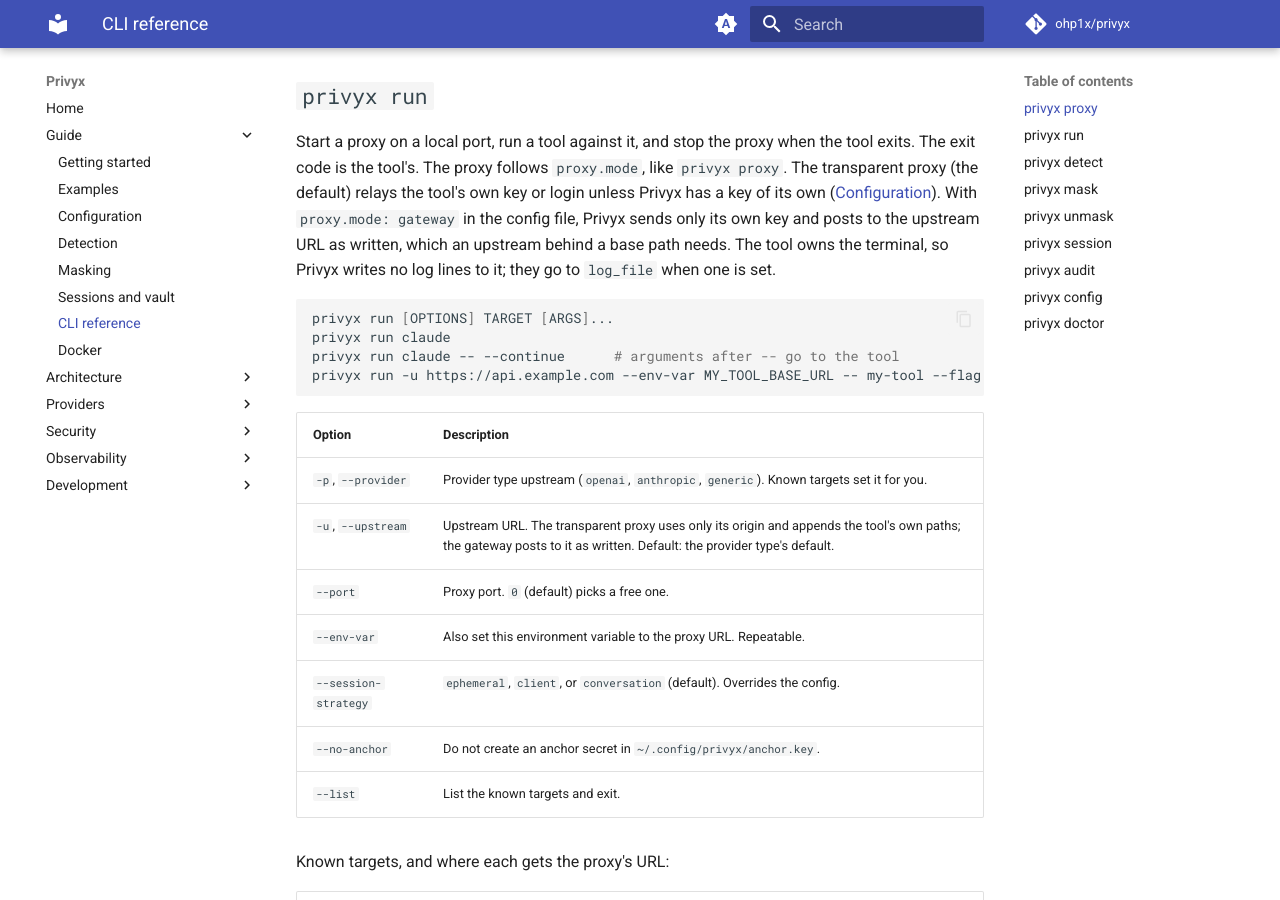
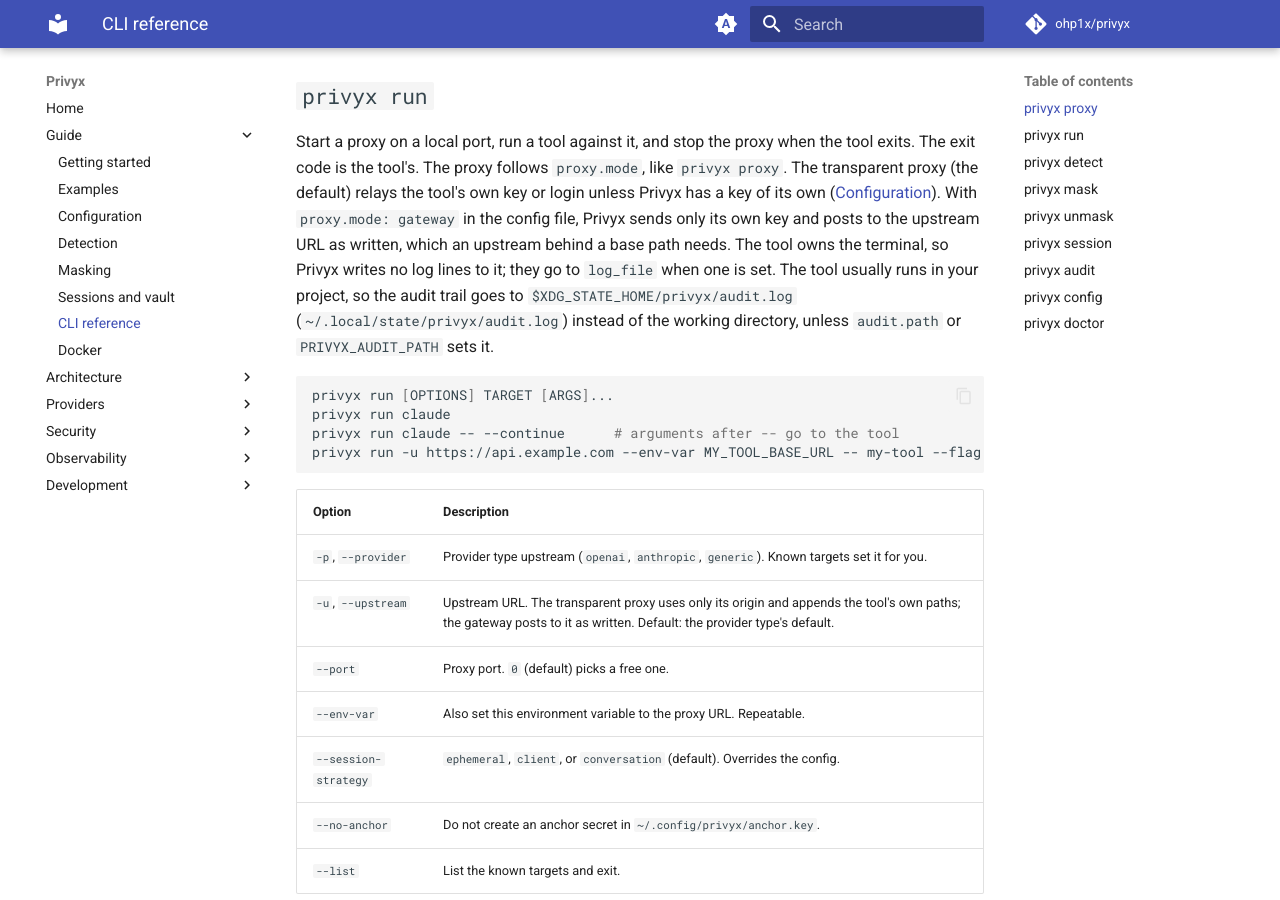
Before and after one commit to ohp1x/privyx, an MkDocs documentation site: the page built from docs/guide/cli.md, in a window 1280 px wide and 900 px high, scrolled down 1054 px. Built offline with MkDocs 1.6.1 and Material for MkDocs 9.7.7, drawn with Linux system fonts in a browser that asks for light colours; comment, search, counter and statistics services are not loaded; some of the changed text lies outside the part shown.

Commit message:
fix(cli): write privyx run's audit trail to the user's state directory
audit.path defaults to a relative privyx-audit.log, so privyx run, which
runs a tool inside the user's project, created that file in the project:
it showed up in git status, which Claude Code reads, and in a commit
wherever *.log is not ignored.

privyx run now defaults audit.path to $XDG_STATE_HOME/privyx/audit.log
(~/.local/state/privyx/audit.log), as a base_extra default like its anchor
secret, so a config file or PRIVYX_AUDIT_PATH still wins; it creates the
file's directory before opening it. privyx proxy is unchanged.

````diff
--- a/docs/guide/cli.md
+++ b/docs/guide/cli.md
@@ -39,7 +39,10 @@
 ([Configuration](configuration.md)). With `proxy.mode: gateway` in the config
 file, Privyx sends only its own key and posts to the upstream URL as written,
 which an upstream behind a base path needs. The tool owns the terminal, so
-Privyx writes no log lines to it; they go to `log_file` when one is set.
+Privyx writes no log lines to it; they go to `log_file` when one is set. The
+tool usually runs in your project, so the audit trail goes to
+`$XDG_STATE_HOME/privyx/audit.log` (`~/.local/state/privyx/audit.log`) instead
+of the working directory, unless `audit.path` or `PRIVYX_AUDIT_PATH` sets it.
 
 ```bash
 privyx run [OPTIONS] TARGET [ARGS]...
@@ -143,7 +146,8 @@
 
 ## `privyx audit`
 
-Read the audit trail. `FILE` defaults to `audit.path`.
+Read the audit trail. `FILE` defaults to `audit.path`; the trail of
+`privyx run` is in `~/.local/state/privyx/audit.log` unless you set one.
 
 ```bash
 privyx audit stats [FILE] [--since 24h]
````
Also changed, not shown: CHANGELOG.md (+4 -0 lines), README.md (+3 -2 lines), docs/guide/configuration.md (+1 -1 lines), docs/observability/audit-events.md (+3 -2 lines), 2 other files.
